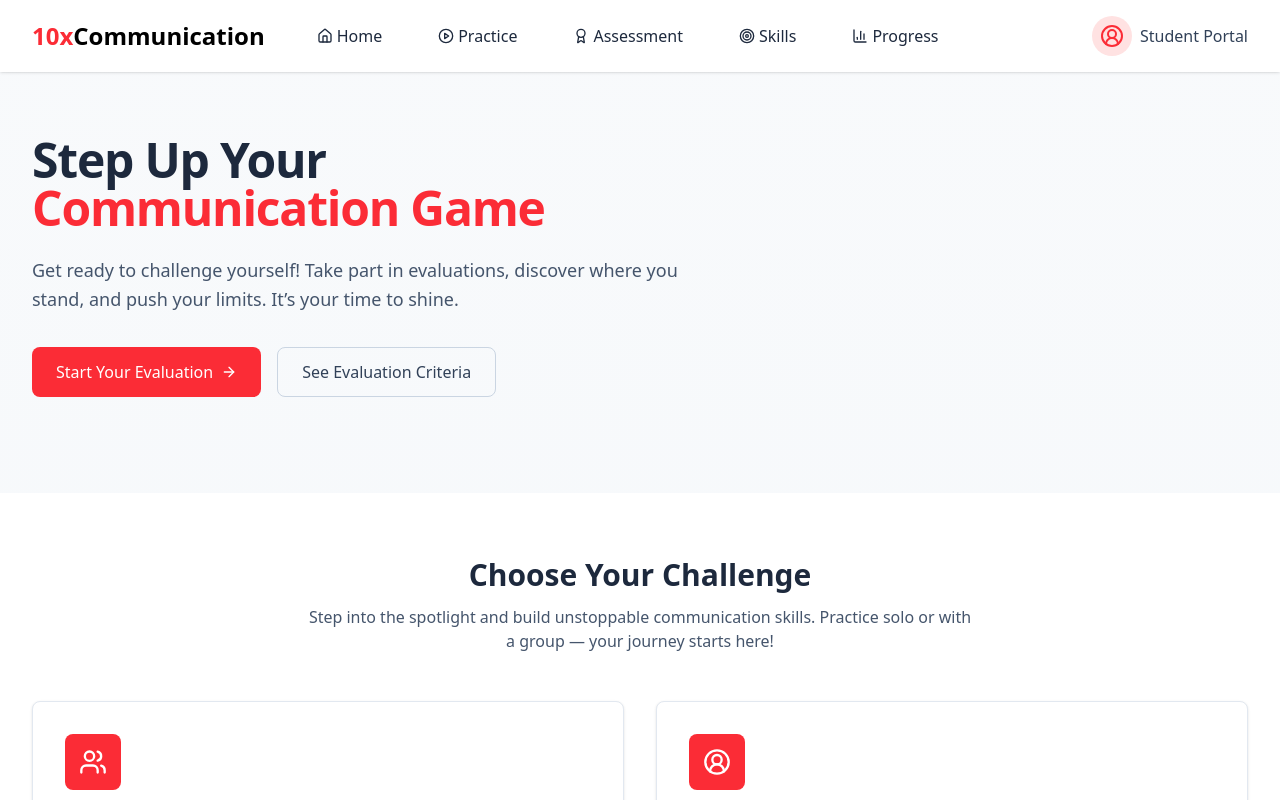
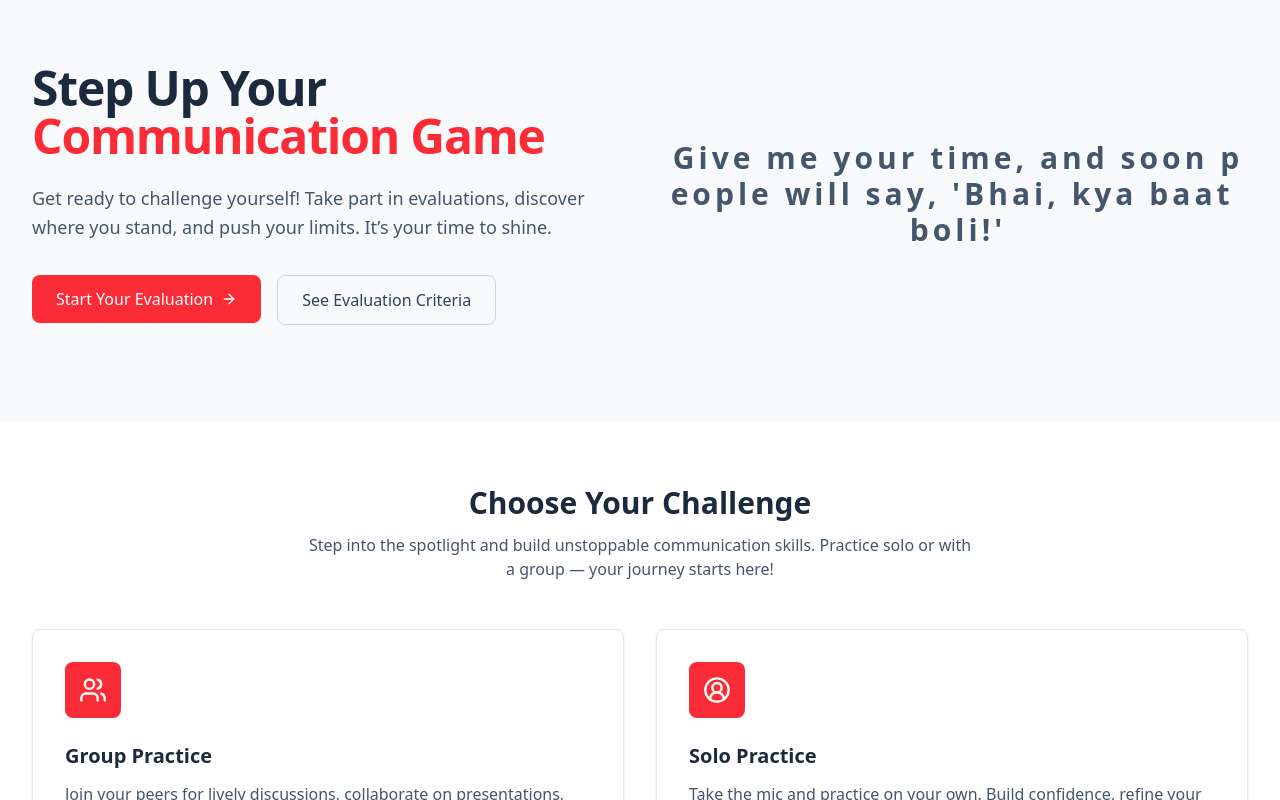
Before and after one commit to MayuR397/xto10x, a React (Vite) app: page /csbt in a window 1280 px wide. Shown: the top 800 px of the page. Built offline with nearby package versions, Linux system fonts and the light colour scheme; no server answers.

Commit message:
updated some code

```diff
--- a/package.json
+++ b/package.json
@@ -19,6 +19,7 @@
     "@zoomus/websdk": "^2.18.3",
     "axios": "^1.8.1",
     "crypto-js": "^4.2.0",
+    "framer-motion": "^12.5.0",
     "lucide-react": "^0.477.0",
     "papaparse": "^5.5.2",
     "react": "^18.3.1",
--- a/src/components/Navbar.jsx
+++ b/src/components/Navbar.jsx
@@ -99,8 +99,8 @@ const Navbar = () => {
           {/* Event Details - Hidden on mobile */}
           {!isLogin && (
             <div className="hidden md:block">
-              <div className="flex justify-center text-xl font-semibold">
-                <div>{hackathon.name ? hackathon.name : "Hackathon"} </div>
+              <div className="flex justify-center text-xl ">
+                <div className="font-bold">{hackathon.name ? hackathon.name : "Hackathon"} </div>
                 <span className="text-red-500 ml-2">{currentDate}</span>
               </div>
               <div className="text-gray-600 text-sm mt-1 flex justify-center">
@@ -149,7 +149,7 @@ const Navbar = () => {
                   aria-haspopup="true"
                 >
                   {/* Circle with User Initials */}
-                  <div className="w-10 h-10 rounded-full bg-gray-600 text-white flex items-center justify-center text-lg font-semibold">
+                  <div className="w-10 h-10 rounded-full bg-gray-800 text-white flex items-center justify-center text-lg font-semibold">
                     {userInitials}
                   </div>
 
--- /dev/null
+++ b/src/components/csbt/AnimatedQuote.jsx
@@ -0,0 +1,74 @@
+import { motion, AnimatePresence } from "framer-motion";
+import { useState, useEffect } from "react";
+
+const quotes = [
+  "Give me your time, and soon people will say, 'Bhai, kya baat boli!'",
+  "Skip this practice and prepare for 'Arey, mic kaam nahi kar raha' excuses!",
+  "Talk to me, or get ready to be the 'hmm, theek hai' guy at every meeting!",
+  "Put in the effort, or your speeches will be as flat as yesterday’s dosa!",
+  "Give me practice, and I’ll make sure you’re the 'Sharma ji ka beta' of communication!",
+];
+
+export const AnimatedQuote = () => {
+  const [quoteIndex, setQuoteIndex] = useState(0);
+
+  // Handles quote transition every 10 seconds
+  useEffect(() => {
+    const interval = setInterval(() => {
+      setQuoteIndex((prevIndex) => (prevIndex + 1) % quotes.length);
+    }, 10000);
+    return () => clearInterval(interval);
+  }, []);
+
+  return (
+    <div
+      className="flex justify-center items-center min-h-[120px] py-4 whitespace-normal break-keep"
+      aria-live="polite"
+    >
+      <AnimatePresence mode="wait">
+        <motion.div
+          key={quoteIndex}
+          initial={{ opacity: 0, scale: 0.9 }}
+          animate={{ opacity: 1, scale: 1 }}
+          exit={{ opacity: 0, scale: 0.9 }}
+          transition={{ duration: 0.5 }}
+          className="flex flex-wrap justify-center gap-x-1 whitespace-normal break-keep break-words"
+        >
+          {quotes[quoteIndex].split("").map((char, index) => (
+            <motion.span
+              key={index}
+              initial={{
+                opacity: 0,
+                x: Math.random() * 400 - 200,
+                y: Math.random() * 400 - 200,
+                scale: 0,
+                rotate: Math.random() * 180 - 90,
+              }}
+              animate={{
+                opacity: 1,
+                x: 0,
+                y: 0,
+                scale: 1,
+                rotate: 0,
+              }}
+              exit={{
+                opacity: 0,
+                scale: 0,
+                transition: { duration: 0.3 },
+              }}
+              transition={{
+                type: "spring",
+                damping: 15,
+                stiffness: 120,
+                delay: index * 0.02,
+              }}
+              className="text-2xl md:text-3xl font-bold text-slate-600 whitespace-normal break-words [word-break:normal] hyphens-auto"
+            >
+              {char === " " ? "\u00A0" : char}
+            </motion.span>
+          ))}
+        </motion.div>
+      </AnimatePresence>
+    </div>
+  );
+};
--- a/src/components/csbt/CSBT.jsx
+++ b/src/components/csbt/CSBT.jsx
@@ -1,4 +1,4 @@
-import React, { useState } from "react";
+import React, { useContext, useEffect, useRef, useState } from "react";
 import {
   Users,
   Target,
@@ -17,153 +17,95 @@ import {
   Award,
   BarChart3,
   Home,
+  User,
+  ChevronDown,
+  LogOut,
 } from "lucide-react";
+import { Link, useNavigate } from "react-router-dom";
+import { MyContext } from "../../context/AuthContextProvider";
+import { AnimatedQuote } from "./AnimatedQuote";
 
 function CSBT() {
+  const { isAuth, setIsAuth } = useContext(MyContext);
+  const navigate = useNavigate();
   const [isMenuOpen, setIsMenuOpen] = useState(false);
+  const [isProfileDropdownOpen, setIsProfileDropdownOpen] = useState(false);
+
+  // Ref for detecting clicks outside the dropdown
+  const profileDropdownRef = useRef(null);
+
+  // Close dropdown when clicking outside
+  useEffect(() => {
+    const handleClickOutside = (event) => {
+      if (
+        profileDropdownRef.current &&
+        !profileDropdownRef.current.contains(event.target)
+      ) {
+        setIsProfileDropdownOpen(false); // Close dropdown
+      }
+    };
+
+    // Add event listener when dropdown is open
+    if (isProfileDropdownOpen) {
+      document.addEventListener("mousedown", handleClickOutside);
+    }
+
+    // Cleanup on unmount
+    return () => {
+      document.removeEventListener("mousedown", handleClickOutside);
+    };
+  }, [isProfileDropdownOpen]);
+
+  // Logout function
+  // const handleLogout = () => {
+  //   localStorage.removeItem("userId");
+  //   localStorage.removeItem("userData");
+  //   setIsAuth(false);
+  //   toast.success("User logged out successfully", {
+  //     position: "top-right",
+  //   });
+  //   navigate("/login");
+  // };
 
   return (
     <div className="min-h-screen bg-gradient-to-b from-slate-50 to-slate-100">
       {/* Navigation Bar */}
-      <nav className="bg-white shadow-sm py-4 sticky top-0 z-50">
-        <div className="max-w-7xl mx-auto px-4 sm:px-6 lg:px-8">
-          <div className="flex justify-between items-center">
-            <div className="flex items-center">
-              <div className="flex-shrink-0">
-                <span className="flex items-center text-red-500 font-bold text-2xl">
-                  <span className="text-red-500">10x</span>
-                  <span className="text-black">Communication</span>
-                </span>
-              </div>
 
-              {/* Desktop Navigation */}
-              <div className="hidden md:ml-10 md:flex md:space-x-8">
-                <a
-                  href="#"
-                  className="text-slate-800 font-medium hover:text-red-500 px-3 py-2 flex items-center"
-                >
-                  <Home className="w-4 h-4 mr-1" />
-                  Home
-                </a>
-                <a
-                  href="#practice"
-                  className="text-slate-800 font-medium hover:text-red-500 px-3 py-2 flex items-center"
-                >
-                  <PlayCircle className="w-4 h-4 mr-1" />
-                  Practice
-                </a>
-                <a
-                  href="#assessment"
-                  className="text-slate-800 font-medium hover:text-red-500 px-3 py-2 flex items-center"
-                >
-                  <Award className="w-4 h-4 mr-1" />
-                  Assessment
-                </a>
-                <a
-                  href="#skills"
-                  className="text-slate-800 font-medium hover:text-red-500 px-3 py-2 flex items-center"
-                >
-                  <Target className="w-4 h-4 mr-1" />
-                  Skills
-                </a>
-                <a
-                  href="#progress"
-                  className="text-slate-800 font-medium hover:text-red-500 px-3 py-2 flex items-center"
-                >
-                  <BarChart3 className="w-4 h-4 mr-1" />
-                  Progress
-                </a>
-              </div>
-            </div>
+      {/* Hero Section */}
+      <header className="relative pt-16 pb-24">
+        <div className="max-w-7xl mx-auto px-4 sm:px-6 lg:px-8 relative z-10">
+          <div className="grid md:grid-cols-2 items-center gap-12">
+            {/* Left Side - Heading and Buttons */}
+            <div>
+              <h1 className="text-4xl md:text-5xl font-bold text-slate-800 mb-6 tracking-tight">
+                Step Up Your{" "}
+                <span className="text-red-500">Communication Game</span>
+              </h1>
+              <p className="text-lg text-slate-600 max-w-xl mb-8 leading-relaxed">
+                Get ready to challenge yourself! Take part in evaluations,
+                discover where you stand, and push your limits. It’s your time
+                to shine.
+              </p>
 
-            {/* User Profile */}
-            <div className="hidden md:flex items-center">
-              <div className="bg-red-100 rounded-full p-2">
-                <UserCircle2 className="w-6 h-6 text-red-500" />
-              </div>
-              <span className="ml-2 text-slate-700 font-medium">
-                Student Portal
-              </span>
-            </div>
+              <div className="flex flex-wrap gap-4">
+                {/* Start Evaluation Button */}
+                <Link to="/select-team">
+                  <button className="bg-red-500 text-white px-6 py-3 rounded-lg font-medium flex items-center gap-2 hover:bg-red-600 transition-colors">
+                    Start Your Evaluation
+                    <ArrowRight className="w-4 h-4" />
+                  </button>
+                </Link>
 
-            {/* Mobile Menu Button */}
-            <div className="md:hidden">
-              <button
-                onClick={() => setIsMenuOpen(!isMenuOpen)}
-                className="text-slate-700 hover:text-red-500 focus:outline-none"
-              >
-                {isMenuOpen ? (
-                  <X className="w-6 h-6" />
-                ) : (
-                  <Menu className="w-6 h-6" />
-                )}
+                {/* Evaluation Criteria Button */}
+                <button className="border border-slate-300 text-slate-700 px-6 py-3 rounded-lg font-medium hover:bg-slate-100 transition-colors">
+                  See Evaluation Criteria
                 </button>
               </div>
             </div>
 
-          {/* Mobile Menu */}
-          {isMenuOpen && (
-            <div className="md:hidden mt-4">
-              <div className="py-2 space-y-1">
-                <a
-                  href="#"
-                  className="block px-3 py-2 text-slate-700 hover:bg-red-50 hover:text-red-500 rounded-md"
-                >
-                  Home
-                </a>
-                <a
-                  href="#practice"
-                  className="block px-3 py-2 text-slate-700 hover:bg-red-50 hover:text-red-500 rounded-md"
-                >
-                  Practice
-                </a>
-                <a
-                  href="#assessment"
-                  className="block px-3 py-2 text-slate-700 hover:bg-red-50 hover:text-red-500 rounded-md"
-                >
-                  Assessment
-                </a>
-                <a
-                  href="#skills"
-                  className="block px-3 py-2 text-slate-700 hover:bg-red-50 hover:text-red-500 rounded-md"
-                >
-                  Skills
-                </a>
-                <a
-                  href="#progress"
-                  className="block px-3 py-2 text-slate-700 hover:bg-red-50 hover:text-red-500 rounded-md"
-                >
-                  Progress
-                </a>
-              </div>
-            </div>
-          )}
-        </div>
-      </nav>
-
-      {/* Hero Section */}
-      <header className="relative pt-16 pb-24">
-        <div className="max-w-7xl mx-auto px-4 sm:px-6 lg:px-8 relative z-10">
-          <div className="text-center md:text-left md:flex md:items-center md:justify-between">
-            <div className="md:max-w-2xl">
-              <h1 className="text-4xl md:text-5xl font-bold text-slate-800 mb-6 tracking-tight">
-                Step Up Your{" "}
-                <span className="text-red-500">Communication Game</span>
-              </h1>
-              <p className="text-lg text-slate-600 max-w-2xl mb-8 leading-relaxed">
-                Get ready to challenge yourself! Take part in evaluations,
-                discover where you stand, and push your limits. It’s your time
-                to shine.
-              </p>
-              <div className="flex justify-center md:justify-start gap-4">
-                <button className="bg-red-500 text-white px-6 py-3 rounded-lg font-medium flex items-center gap-2 hover:bg-red-600 transition-colors">
-                  Start Your Evaluation
-                  <ArrowRight className="w-4 h-4" />
-                </button>
-                <button className="border border-slate-300 text-slate-700 px-6 py-3 rounded-lg font-medium hover:bg-slate-100 transition-colors">
-                  See Evaluation Criteria
-                </button>
-              </div>
+            {/* Right Side - Animated Quote */}
+            <div className="mt-12 md:mt-0">
+              <AnimatedQuote />
             </div>
           </div>
         </div>
@@ -205,6 +147,12 @@ function CSBT() {
                   Practice real-world scenarios
                 </li>
               </ul>
+              <Link to="/select-team">
+                <button className="bg-slate-800 text-white px-4 py-3 rounded-lg font-medium flex items-center gap-2 hover:bg-red-600 transition-colors mt-6">
+                  Join Team
+                  <ArrowRight className="w-4 h-4" />
+                </button>
+              </Link>
             </div>
 
             {/* Individual Practice Card */}
@@ -229,6 +177,12 @@ function CSBT() {
                   Sharpen your delivery skills
                 </li>
               </ul>
+              <Link to="/select-team">
+                <button className="bg-slate-800 text-white px-4 py-3 rounded-lg font-medium flex items-center gap-2 hover:bg-red-600 transition-colors mt-6">
+                  Join Solo
+                  <ArrowRight className="w-4 h-4" />
+                </button>
+              </Link>
             </div>
           </div>
         </div>
@@ -242,7 +196,9 @@ function CSBT() {
               Assessment Process
             </h2>
             <p className="text-slate-600 max-w-2xl mx-auto">
-        Take the stage, record your performance, and submit your work for evaluation. Every recording is a step towards becoming a confident communicator.
+              Take the stage, record your performance, and submit your work for
+              evaluation. Every recording is a step towards becoming a confident
+              communicator.
             </p>
           </div>
 
@@ -283,7 +239,6 @@ function CSBT() {
           </div>
         </div>
       </section>
-
 
       {/* Communication Skills Section */}
       <section id="skills" className="py-16 bg-white">
@@ -364,7 +319,9 @@ function CSBT() {
                 Your Path to Communication Mastery
               </h2>
               <p className="text-slate-600 mb-8">
-          Ready to level up your speaking skills? Follow a clear and effective process that keeps you on track and boosts your confidence. Every session brings you closer to your goals.
+                Ready to level up your speaking skills? Follow a clear and
+                effective process that keeps you on track and boosts your
+                confidence. Every session brings you closer to your goals.
               </p>
               <div className="space-y-5">
                 {[
@@ -405,7 +362,6 @@ function CSBT() {
         </div>
       </section>
 
-
       {/* CTA Section - Modified for Education */}
       <section className="py-16 bg-red-50">
         <div className="max-w-3xl mx-auto px-4 sm:px-6 lg:px-8 text-center">
```
Also changed, not shown: src/App.jsx (+6 -5 lines), src/components/ConfirmationModal.jsx (added, +31 -0 lines), src/components/CreateUser.jsx (+80 -13 lines), src/components/SelectTeamPage.jsx (+53 -4 lines), 1 other file (tests, documents, lock files or other folders). Lines whose indentation alone changed are shown as unchanged.
